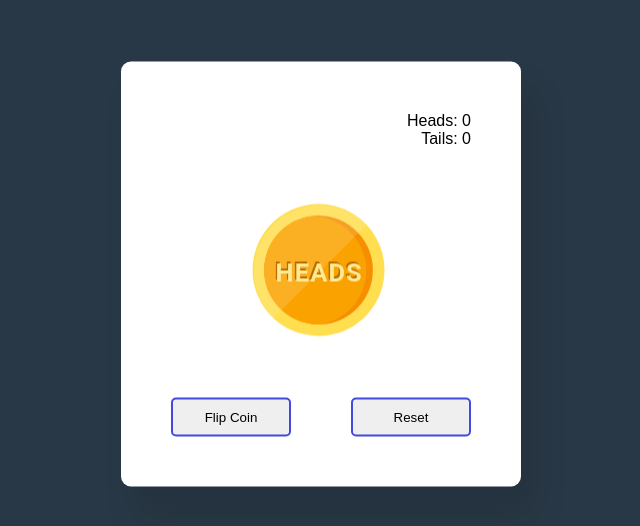
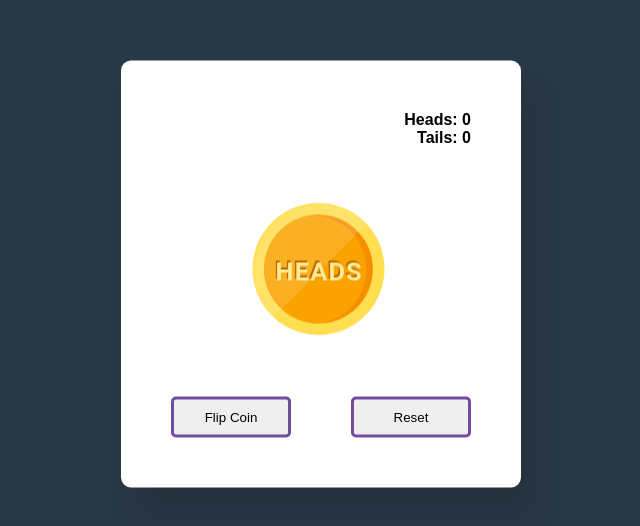
Before and after one commit to DavidMcGregor1/CoinFlipperApp, a plain HTML site: page index.html in a window 1280 px wide. Shown: the part 126-652 px from the top of the page, without its empty margins (319-959 px from the left). Drawn offline with Linux system fonts and the light colour scheme.

Commit message:
changed border colours of buttons

```diff
--- a/style.css
+++ b/style.css
@@ -9,6 +9,7 @@ body {
     height: 100%;
     background-color: rgb(41, 56, 70);
 }
+
 
 .container {
     background-color: white;
@@ -27,7 +28,7 @@ body {
 .stats {
     text-align: right;
     color: black;
-    font-weight: 500;
+    font-weight: bold;
 
 }
 
@@ -81,13 +82,13 @@ body {
 button{
     width: 120px;
     padding: 10px 0;
-    border: 2.5px solid #424ae0;
+    border: 3.5px solid #724C9D;
     border-radius: 5px;
     cursor: pointer;
 }
 
 #flip-button{
-    background-color: #424ae0;
+    background-color: #724C9D;
     color: #ffffff;
 }
 
```
